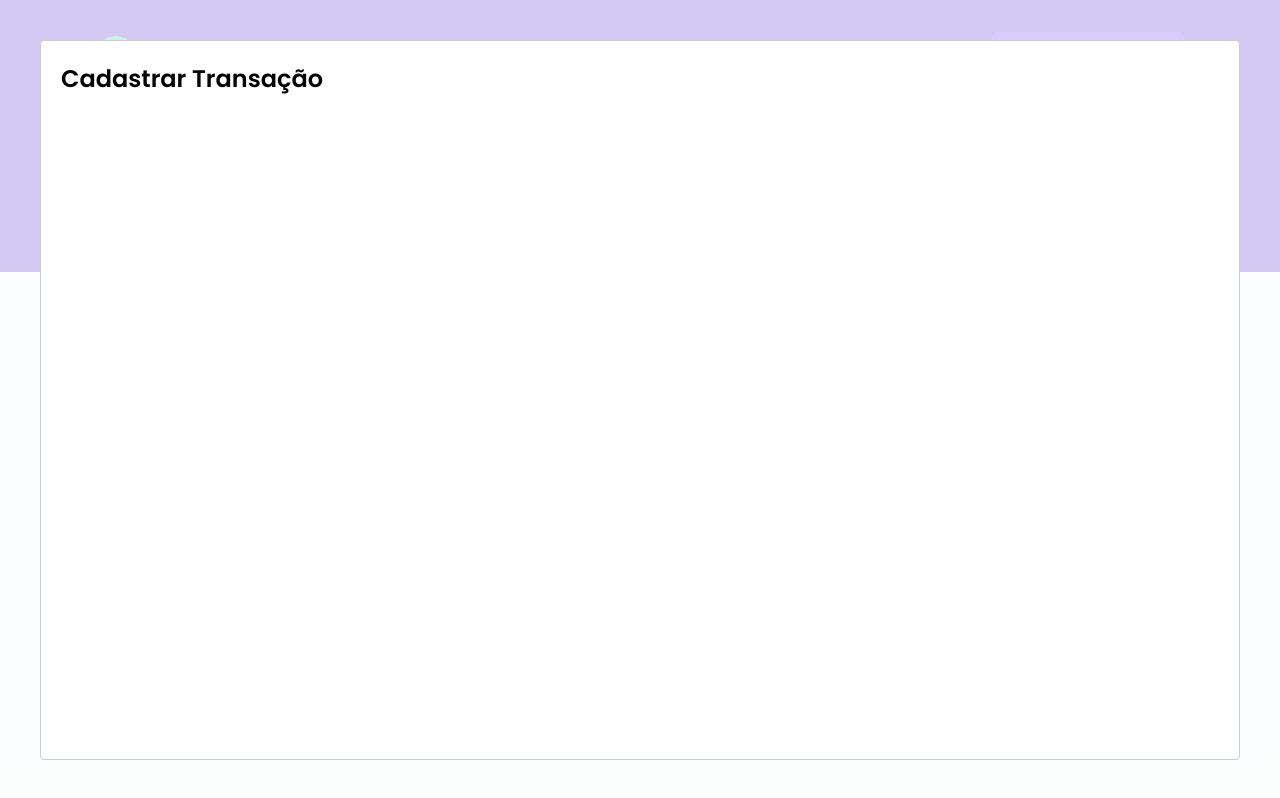
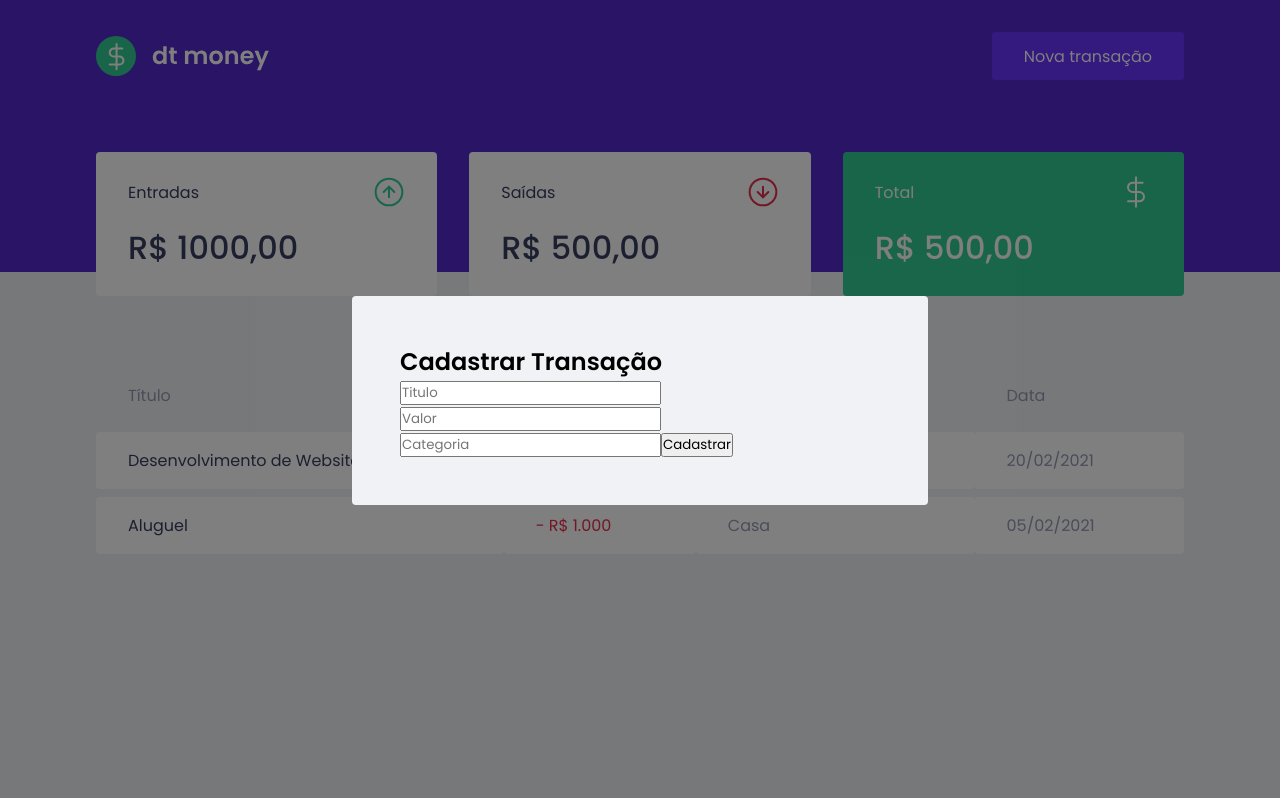
Before and after one commit to marcospandrade/dtmoney-ignite, a React (Create React App) app: page / in a window 1280 px wide. Both pictures are taken after a click on the button "Nova transação". Built offline with nearby package versions, Linux system fonts and the light colour scheme; no server answers; what miragejs would draw is missing.

Commit message:
build: new transaction modal

```diff
--- a/src/App.tsx
+++ b/src/App.tsx
@@ -3,6 +3,7 @@ import { Header } from './components/Header';
 import Modal from 'react-modal';
 import { GlobalStyle } from './styles/global';
 import { useState } from 'react';
+import { NewTransactionModal } from './components/NewTransactionModal';
 
 Modal.setAppElement('#root');
 
@@ -23,12 +24,10 @@ export function App() {
             <Header onOpenNewTransactionModal={handleOpenNewTransactionModal} />
             <Dashboard />
 
-            <Modal
+            <NewTransactionModal
                 isOpen={isNewTransactionModalOpen}
                 onRequestClose={handleCloseNewTransactionModal}
-            >
-                <h2>Cadastrar Transação</h2>
-            </Modal>
+            />
             <GlobalStyle />
         </>
     );
--- /dev/null
+++ b/src/components/NewTransactionModal/index.tsx
@@ -0,0 +1,33 @@
+import Modal from 'react-modal';
+import { Container } from './styles';
+
+interface NewTransactionModalProps {
+    isOpen: boolean;
+    onRequestClose: () => void;
+}
+
+export function NewTransactionModal({
+    isOpen,
+    onRequestClose
+}: NewTransactionModalProps) {
+    return (
+        <Modal
+            isOpen={isOpen}
+            onRequestClose={onRequestClose}
+            overlayClassName="react-modal-overlay"
+            className="react-modal-content"
+        >
+            <Container>
+                <h2>Cadastrar Transação</h2>
+
+                <input placeholder="Titulo" />
+
+                <input type="number" placeholder="Valor" />
+
+                <input placeholder="Categoria" />
+
+                <button type="submit">Cadastrar</button>
+            </Container>
+        </Modal>
+    );
+}
--- /dev/null
+++ b/src/components/NewTransactionModal/styles.ts
@@ -0,0 +1,3 @@
+import styled from 'styled-components';
+
+export const Container = styled.form``;
--- a/src/styles/global.ts
+++ b/src/styles/global.ts
@@ -53,4 +53,26 @@ export const GlobalStyle = createGlobalStyle`
         cursor: not-allowed;
         opacity: 0.6;
     }
+
+    .react-modal-overlay {
+        background: rgba(0, 0, 0, 0.5);
+        position: fixed;
+        top: 0;
+        left: 0;
+        right: 0;
+        bottom: 0;
+
+        display: flex;
+        align-items: center;
+        justify-content: center;
+    }
+
+    .react-modal-content {
+        width: 100%;
+        max-width: 576px;
+        background: var(--background);
+        padding: 3rem;
+        position: relative;
+        border-radius: 0.25rem;
+    }
 `;
```
